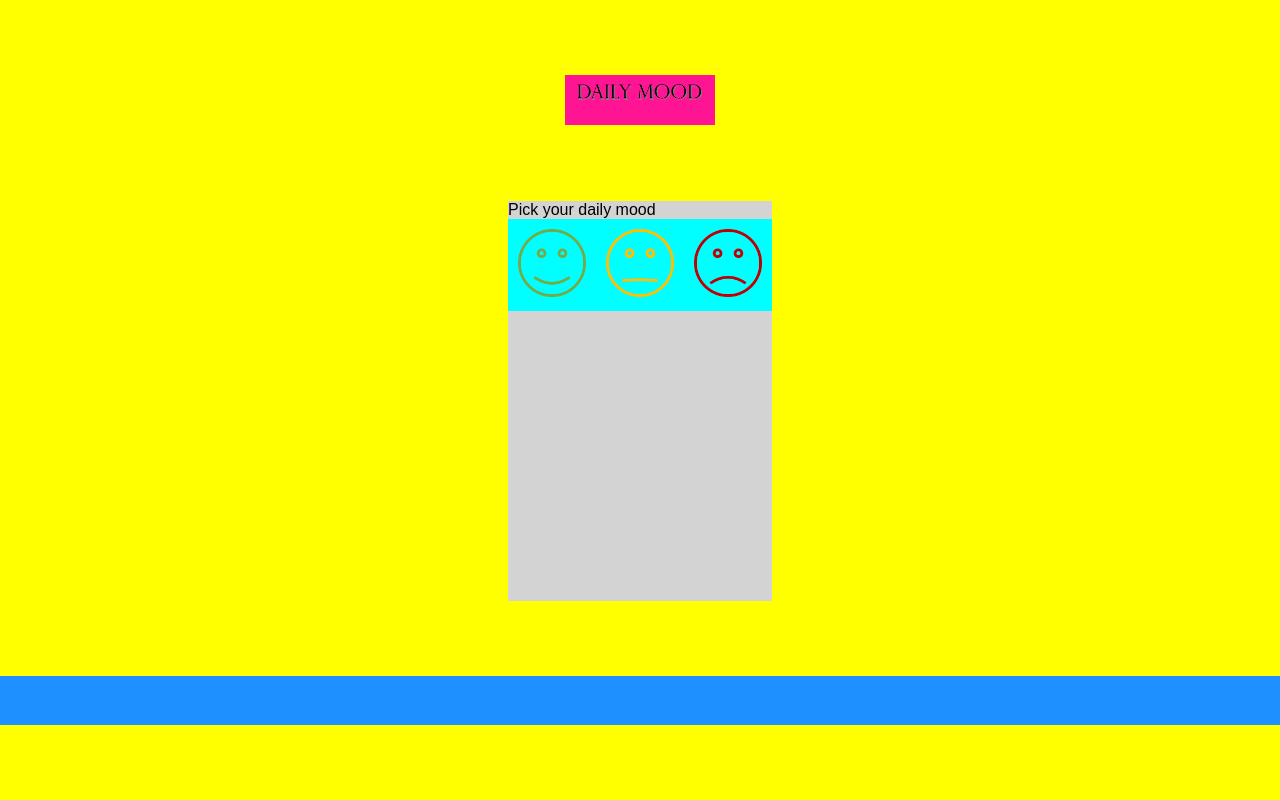
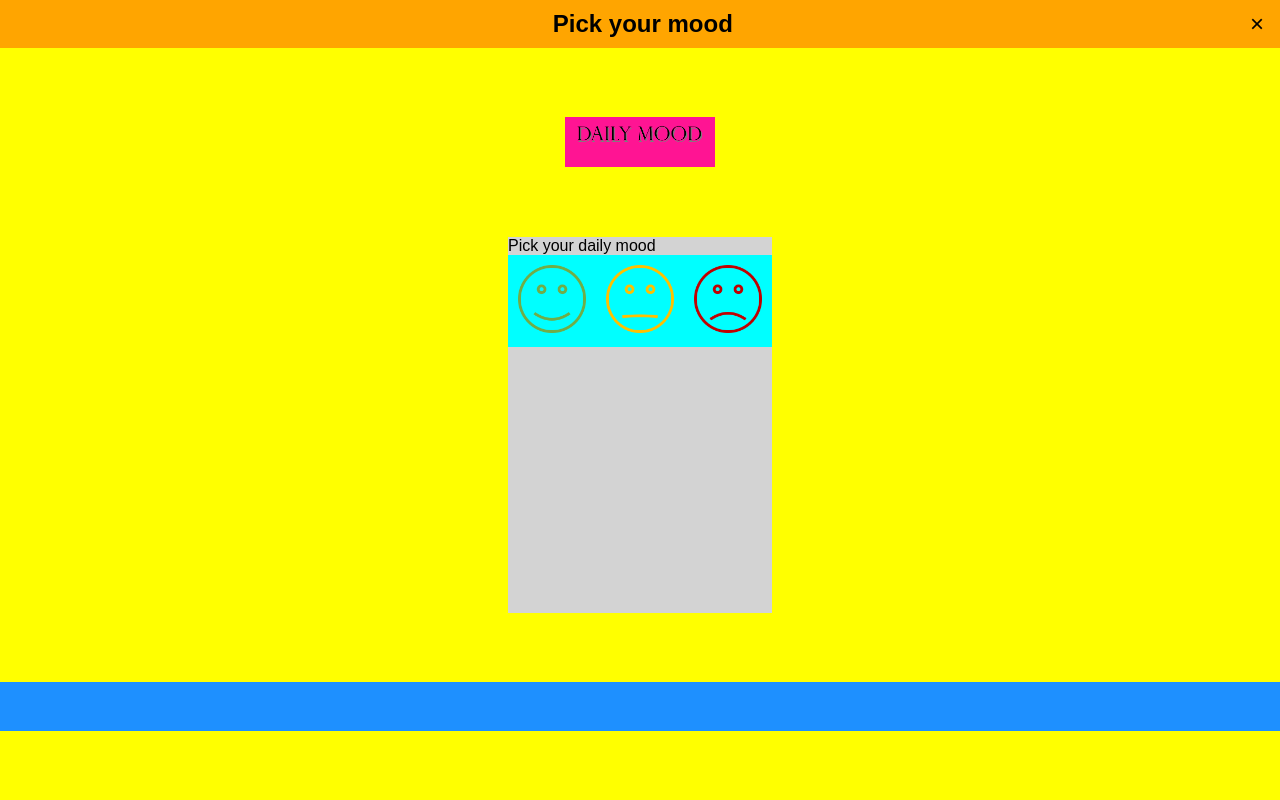
Before and after one commit to NathalieCodes/DailyMood, a PHP site: page / in a window 1280 px wide. Run offline with PHP 8.4, Linux system fonts and the light colour scheme.

Commit message:
Added close button Fix #5

```diff
--- a/edit.html
+++ b/edit.html
@@ -7,11 +7,11 @@
     <meta http-equiv="Content-Type" content="text/html; charset=UTF-8">
     <meta name="viewport" content="width=device-width, initial-scale=1, shrink-to-fit=no">
 </head>
-<body>
+<body class="mood-edit">
     <nav class="nav-bar">
-        <a href="#" class="button-back" onclick="history.back()">Back</a>
+        <a href="#" class="button-ghost">Back</a>
         <h1>Edit</h1>
-        <a class="button-ghost">Settings</a>
+        <a href="mood.html" class="button-close">&times;</a>
     </nav>
 
     <div class="parent">
--- a/index.html
+++ b/index.html
@@ -8,6 +8,12 @@
     <meta name="viewport" content="width=device-width, initial-scale=1, shrink-to-fit=no">
 </head>
 <body class="index">
+
+    <nav class="nav-bar">
+        <a href="#" class="button-ghost">Back</a>
+        <h1>Pick your mood</h1>
+        <a href="mood_list.html" class="button-close">&times;</a>
+    </nav>
 
     <div class="parent">
         <header>
--- a/main.css
+++ b/main.css
@@ -86,6 +86,12 @@ section {
     visibility: hidden;
 }
 
+.button-close {
+    font-size: 1.5rem;
+    margin-right: 16px;
+    color: black;
+}
+
 a {
     text-decoration: none;
 }
@@ -103,12 +109,6 @@ ul {
 
 .onboarding section {
     text-align: center;
-}
-
-/* index override */
-
-.index .parent {
-    height: 100%;
 }
 
 /* comment override */
```
